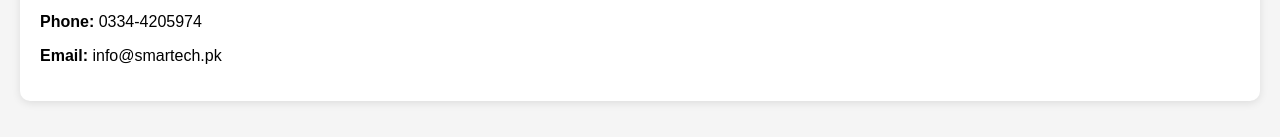
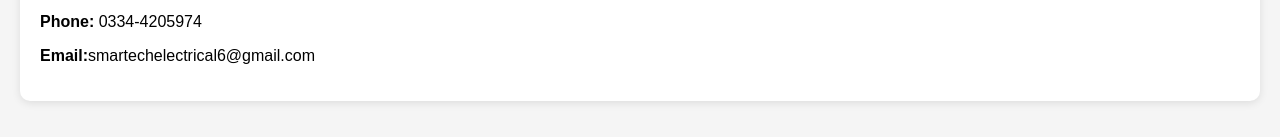
Before and after one commit to qasimmirza417413-beep/SmartechPK-Website, a plain HTML site: page index.html in a window 1280 px wide. Shown: the part 1823-1960 px from the top of the page. Drawn offline with Linux system fonts and the light colour scheme.

Commit message:
Email change

```diff
--- a/index.html
+++ b/index.html
@@ -78,7 +78,7 @@
 <p><b>Company:</b> Smartech.pk</p>
 <p><b>CEO:</b> Qasim Baig</p>
 <p><b>Phone:</b> 0334-4205974</p>
-<p><b>Email:</b> info@smartech.pk</p>
+<p><b>Email:</b>smartechelectrical6@gmail.com</p>
 </div>
 </section>
 
```
